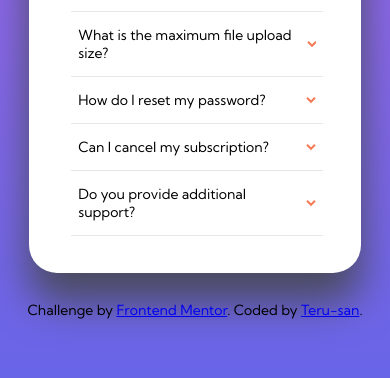
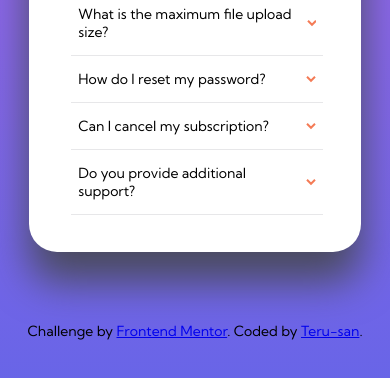
Before and after one commit to EstelleRoges/FrontendMentor-FAQ-component, a plain HTML site: page index.html in a window 390 px wide. Shown: the part 422-800 px from the top of the page. Drawn offline with Linux system fonts and the light colour scheme.

Commit message:
styles updated

```diff
--- a/styles.css
+++ b/styles.css
@@ -147,8 +147,10 @@ summary:hover {
 }
 
 .attribution {
-    margin-top: 2em;
+    margin-top: 5em;
 }
+
+/* MEDIA QUERIES */
 
 @media screen and (max-width: 1200px) and (min-width: 950px) {
     .mainContent {
@@ -228,6 +230,9 @@ summary:hover {
 }
 
 @media screen and (max-width: 430px) {
+    main {
+        padding-top: 2em;
+    }
     .mainContent {
         background-size: 270px;
     }
```
